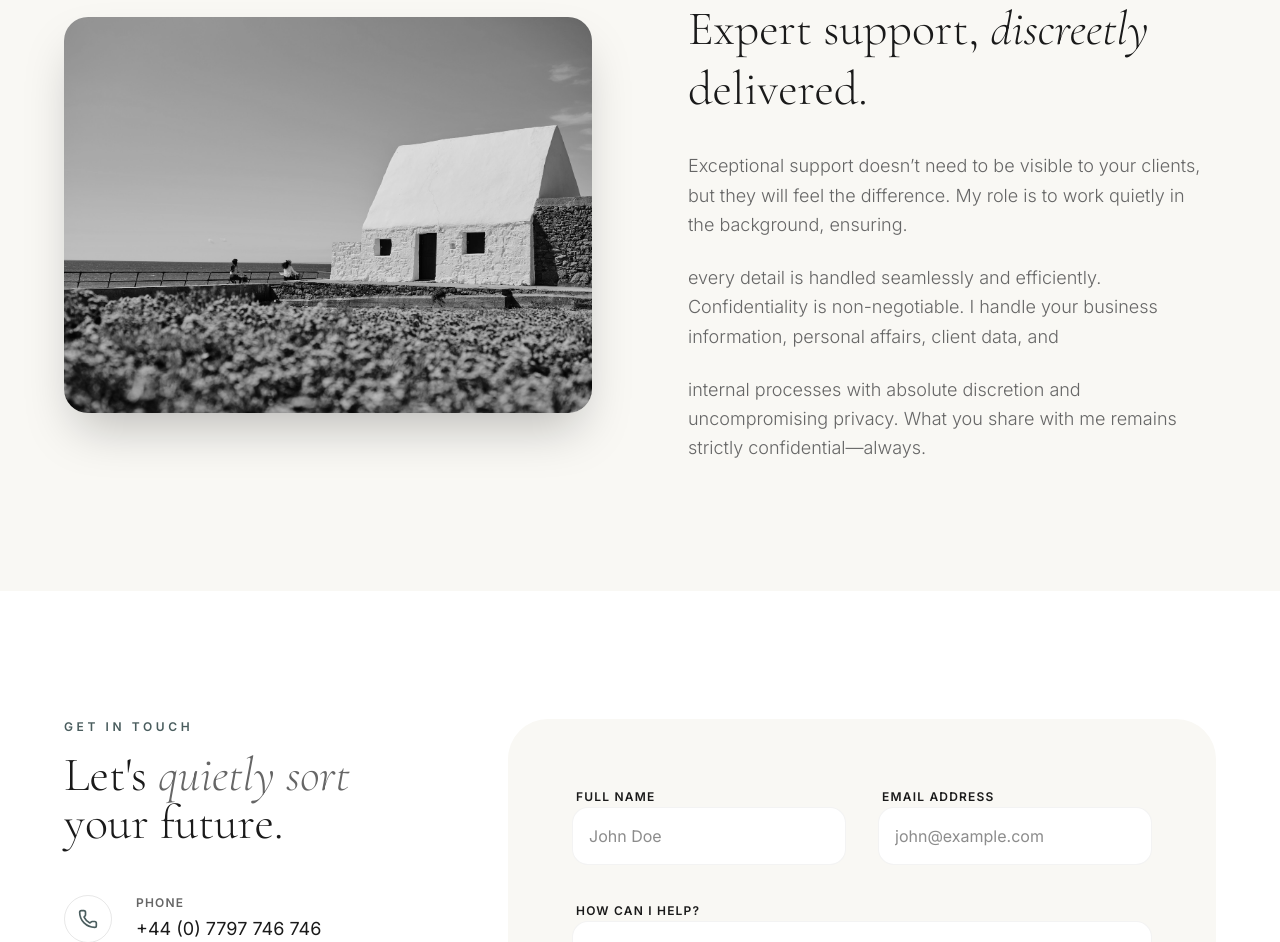
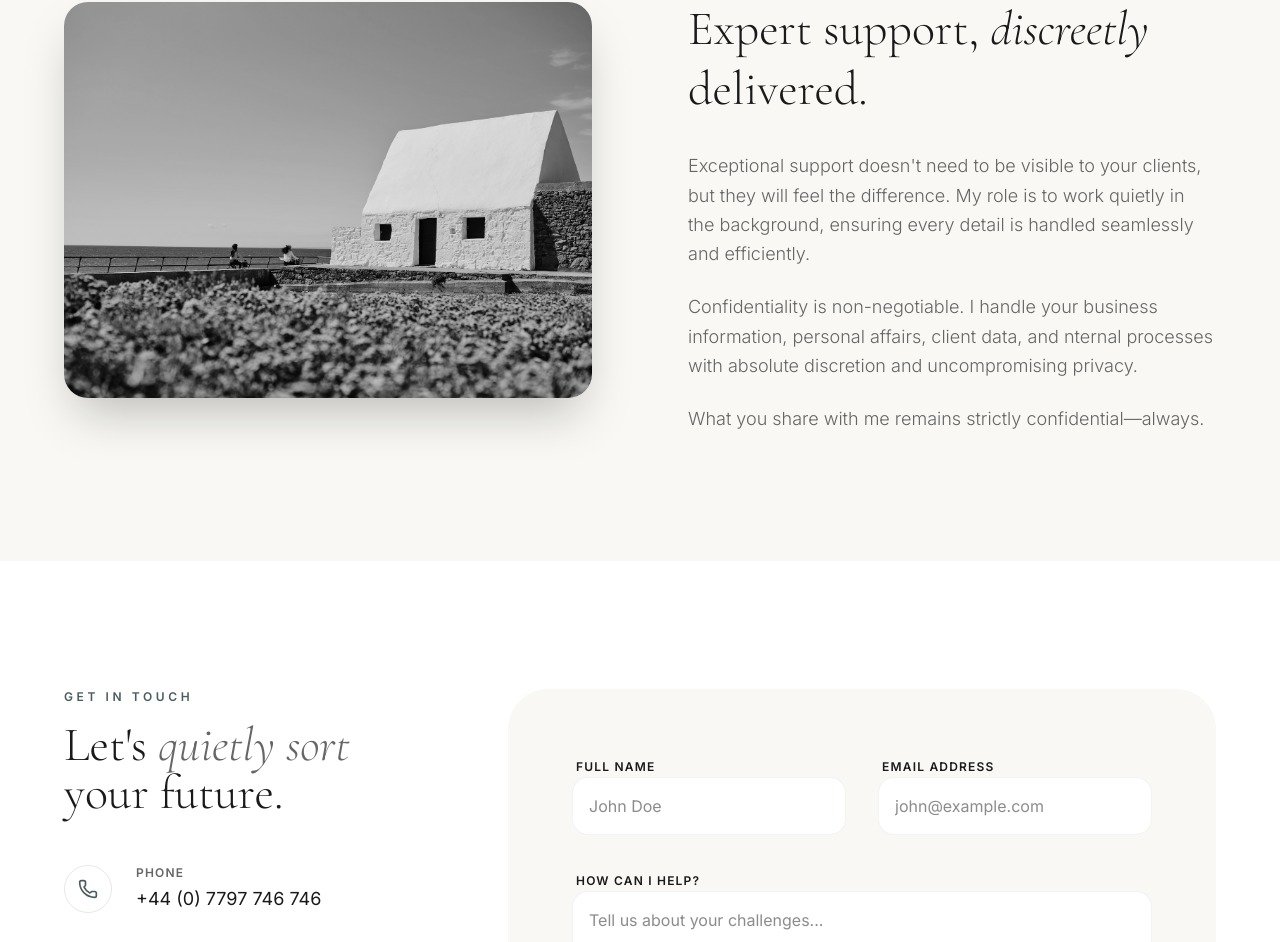
Before and after one commit to Prestonsimon/quietlysorted, a React (Vite) app: page / in a window 1280 px wide. Shown: the part 2812-3754 px from the top of the page. Built offline with nearby package versions, Linux system fonts and the light colour scheme; no server answers.

Commit message:
Update About.tsx

```diff
--- a/src/components/About.tsx
+++ b/src/components/About.tsx
@@ -31,13 +31,13 @@ export default function About() {
           </h2>
           <div className="space-y-6 text-brand-muted text-lg font-light leading-relaxed">
             <p>
-              Exceptional support doesn’t need to be visible to your clients, but they will feel the difference. My role is to work quietly in the background, ensuring.
+              Exceptional support doesn't need to be visible to your clients, but they will feel the difference. My role is to work quietly in the background, ensuring every detail is handled seamlessly and efficiently.
             </p>
             <p>
-              every detail is handled seamlessly and efficiently. Confidentiality is non-negotiable. I handle your business information, personal affairs, client data, and
+              Confidentiality is non-negotiable. I handle your business information, personal affairs, client data, and nternal processes with absolute discretion and uncompromising privacy.
             </p>
             <p>
-              internal processes with absolute discretion and uncompromising privacy. What you share with me remains strictly confidential—always.
+              What you share with me remains strictly confidential—always.
             </p>
           </div>
         </motion.div>
```
